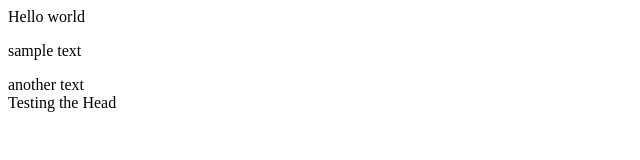
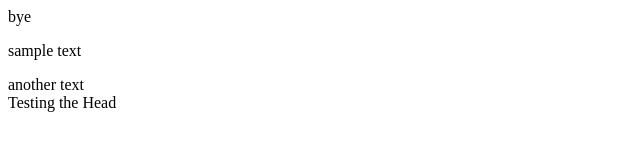
Before and after one commit to hizekiel/myappsample, a plain HTML site: page index.html in a window 1280 px wide. Shown: the full height of the page, 0-640 px from the left. Drawn offline with Linux system fonts and the light colour scheme.

Commit message:
added bye

```diff
--- a/index.html
+++ b/index.html
@@ -1,4 +1,4 @@
-<p>Hello world</p>
+<p>bye</p>
 <p>sample text</p>
 <div>another text</div>
 <div>Testing the Head</div>
```
